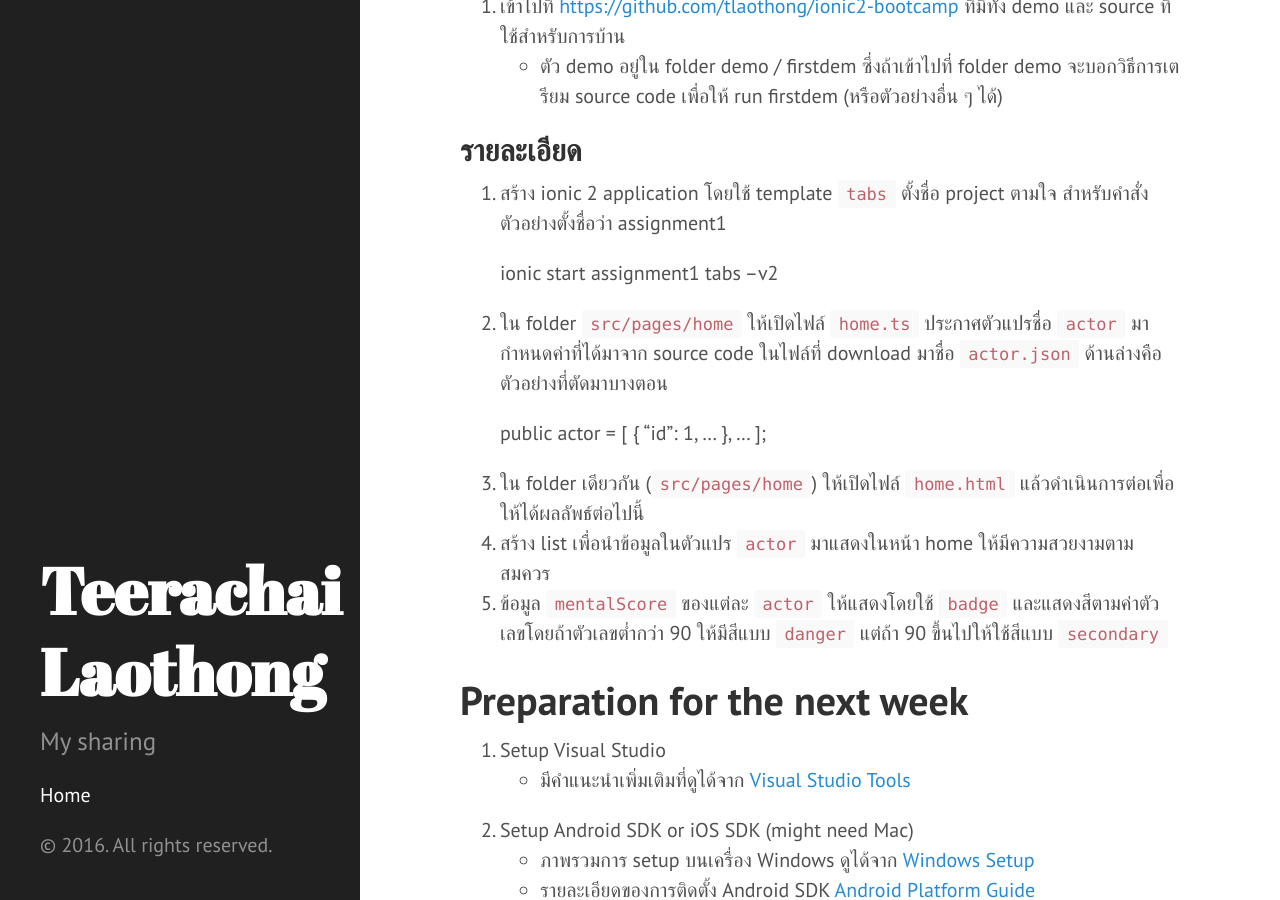
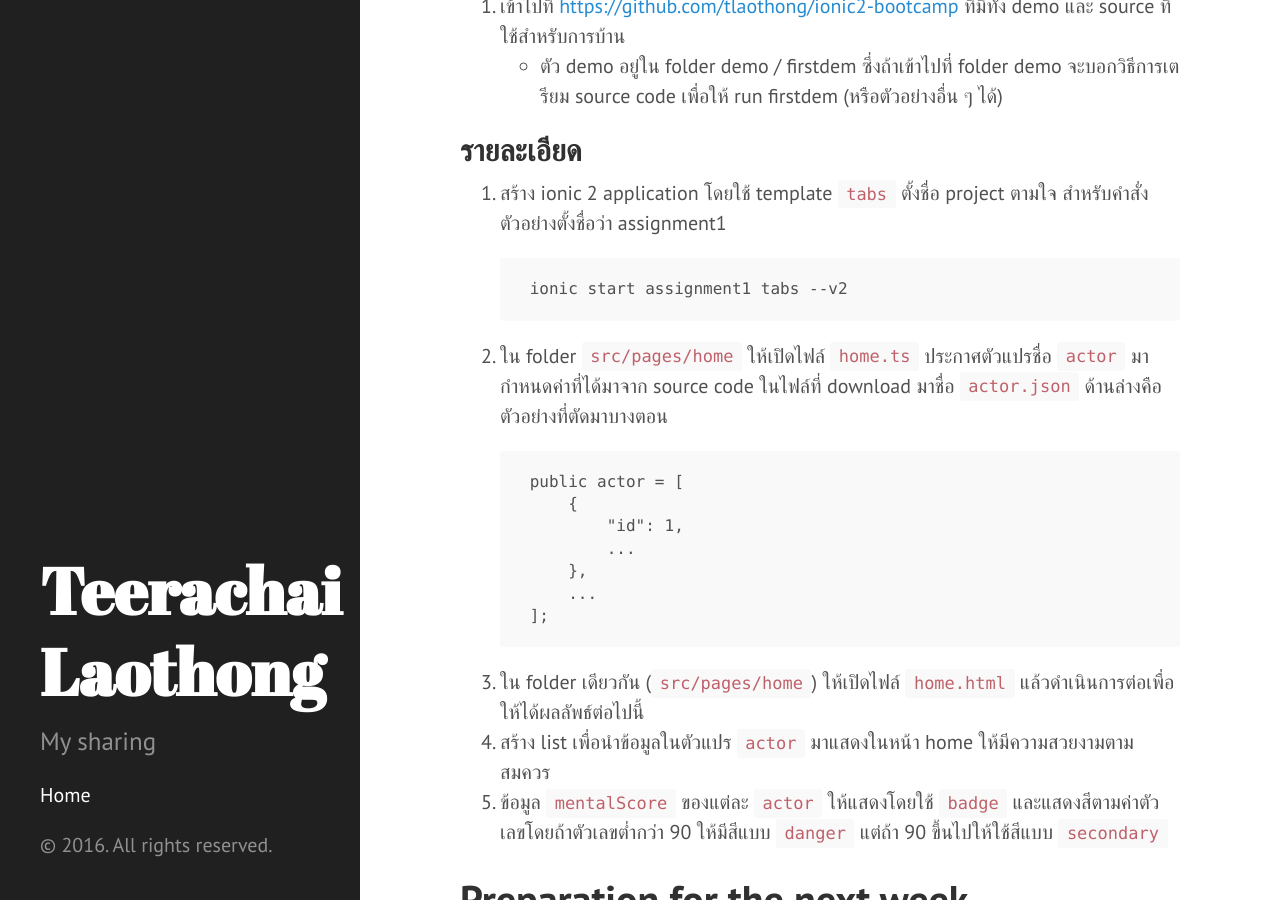
Before and after one commit to tlaothong/tlaothong.github.io, a Jekyll site: the page built from _posts/2016-11-05-course-ionic2.markdown, in a window 1280 px wide and 900 px high, scrolled down 894 px. Built offline with Jekyll 4.4.1, drawn with Linux system fonts in a browser that asks for light colours; comment, search, counter and statistics services are not loaded.

Commit message:
Reformat for code block.

```diff
--- a/_posts/2016-11-05-course-ionic2.markdown
+++ b/_posts/2016-11-05-course-ionic2.markdown
@@ -35,17 +35,17 @@ Workshop material's available at: [https://tlaothong.gitbooks.io/ionic2-bootcamp
 
 1. สร้าง ionic 2 application โดยใช้ template `tabs` ตั้งชื่อ project ตามใจ สำหรับคำสั่งตัวอย่างตั้งชื่อว่า assignment1
 
-    ionic start assignment1 tabs --v2
+        ionic start assignment1 tabs --v2
 
 2. ใน folder `src/pages/home` ให้เปิดไฟล์ `home.ts` ประกาศตัวแปรชื่อ `actor` มากำหนดค่าที่ได้มาจาก source code ในไฟล์ที่ download มาชื่อ `actor.json` ด้านล่างคือตัวอย่างที่ตัดมาบางตอน
 
-    public actor = [
-        {
-            "id": 1,
+        public actor = [
+            {
+                "id": 1,
+                ...
+            },
             ...
-        },
-        ...
-    ];
+        ];
 
 3. ใน folder เดียวกัน (`src/pages/home`) ให้เปิดไฟล์ `home.html` แล้วดำเนินการต่อเพื่อให้ได้ผลลัพธ์ต่อไปนี้
 4. สร้าง list เพื่อนำข้อมูลในตัวแปร `actor` มาแสดงในหน้า home ให้มีความสวยงามตามสมควร
```
